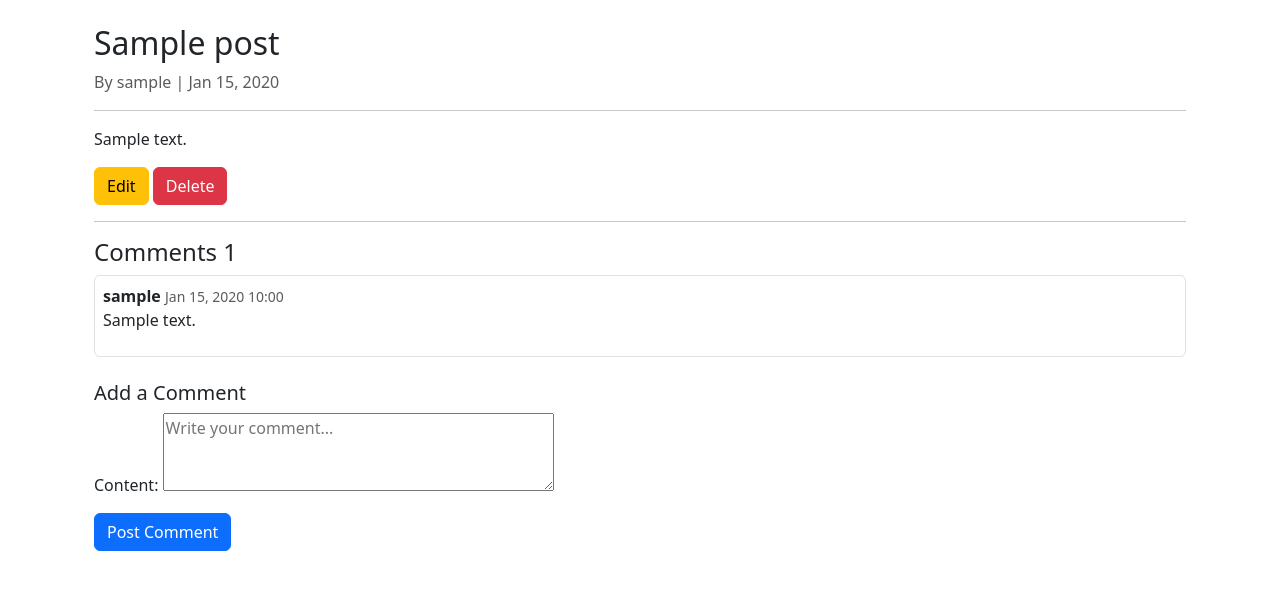
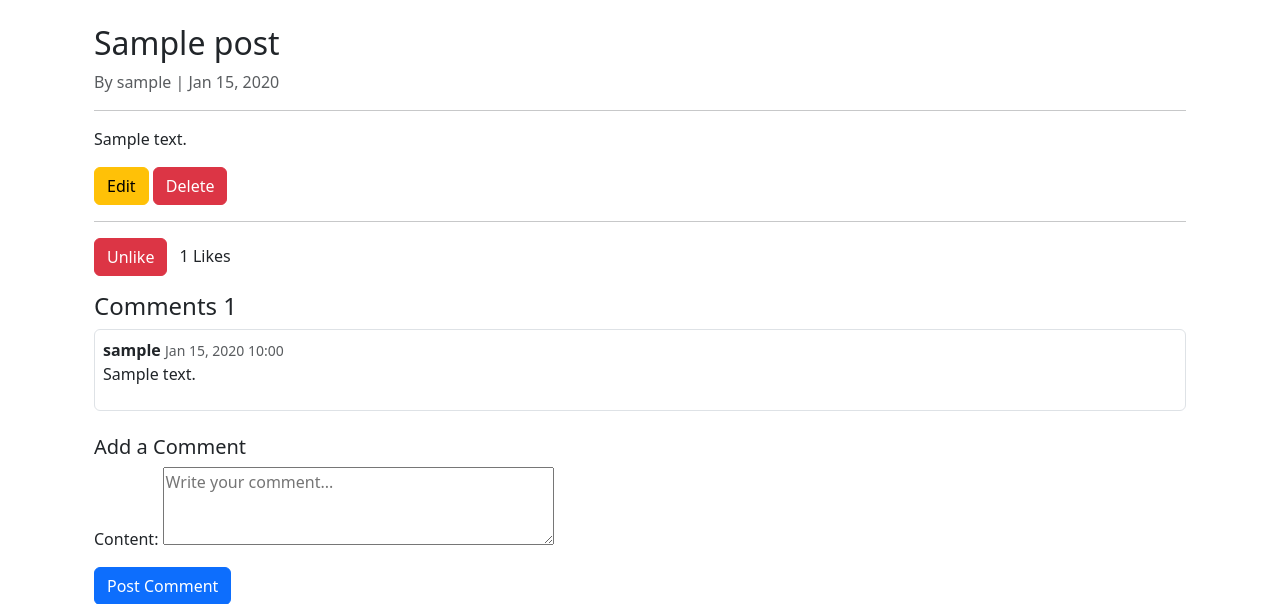
Before and after one commit to Abhisek8895/Ai_Blog_Website, a Django app: a page that uses blog/templates/blog/post_detail.html in a window 1280 px wide. Shown: the part 56-660 px from the top of the page. Run offline with Django 5.2, Linux system fonts and the light colour scheme; a user stored in the database is signed in; tables that the repository leaves empty hold one stand-in row (values such as "Sample post").

Commit message:
Add Like/Dislike feature

```diff
--- a/blog/models.py
+++ b/blog/models.py
@@ -11,6 +11,7 @@ class Post(models.Model):
     category = models.ForeignKey("Category", on_delete=models.SET_NULL, null=True, blank=True)  # new field
     created_at = models.DateTimeField(auto_now_add=True)
     updated_at = models.DateTimeField(auto_now=True)
+    likes = models.ManyToManyField(User, related_name="liked_posts", blank=True)
 
     def save(self, *args, **kwargs):
         if not self.slug:
@@ -20,6 +21,8 @@ class Post(models.Model):
     def __str__(self):
         return self.title
 
+    def total_likes(self):
+        return self.likes.count()
 
 from django.db import models
 from django.utils.text import slugify
--- a/blog/templates/blog/post_detail.html
+++ b/blog/templates/blog/post_detail.html
@@ -13,6 +13,21 @@
     {% endif %}
 
     <hr>
+
+    <!-- Like Section -->
+    {% if user.is_authenticated %}
+        <form action="{% url 'like_post' post.slug %}" method="post" class="mb-3">
+            {% csrf_token %}
+            {% if user in post.likes.all %}
+                <button type="submit" class="btn btn-danger">Unlike</button>
+            {% else %}
+                <button type="submit" class="btn btn-success">Like</button>
+            {% endif %}
+            <span class="ms-2">{{ post.total_likes }} Likes</span>
+        </form>
+    {% else %}
+        <p><a href="{% url 'login' %}">Login</a> to like this post.</p>
+    {% endif %}
 
     <!-- Comments Section -->
     <h4>Comments {{ comments|length }}</h4>
--- a/blog/urls.py
+++ b/blog/urls.py
@@ -8,4 +8,5 @@ urlpatterns = [
     path("<slug:slug>/edit/", views.edit_post, name="edit_post"),
     path("<slug:slug>/delete/", views.delete_post, name="delete_post"),
     path('category/<slug:slug>/', views.category_posts, name='category_posts'),
+    path("post/<slug:slug>/like/", views.like_post, name="like_post"),
 ]
--- a/blog/views.py
+++ b/blog/views.py
@@ -87,3 +87,15 @@ def delete_post(request, slug):
 
     # If GET request → show confirmation page
     return render(request, "blog/delete_post.html", {"post": post})
+
+
+@login_required
+def like_post(request, slug):
+    post = get_object_or_404(Post, slug=slug)
+
+    if request.user in post.likes.all():
+        post.likes.remove(request.user)  # unlike
+    else:
+        post.likes.add(request.user)     # like
+
+    return redirect("post_detail", slug=slug)
```
Also changed, not shown: blog/migrations/0005_post_likes.py (added).
